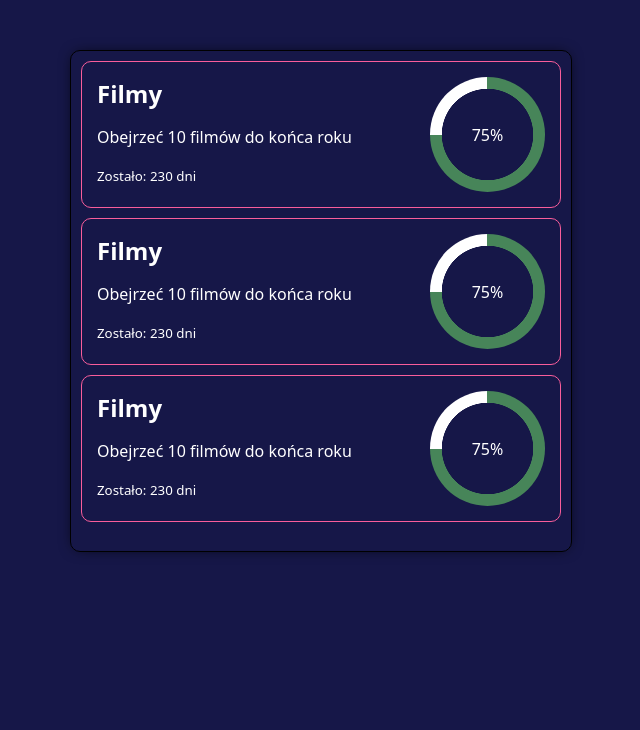
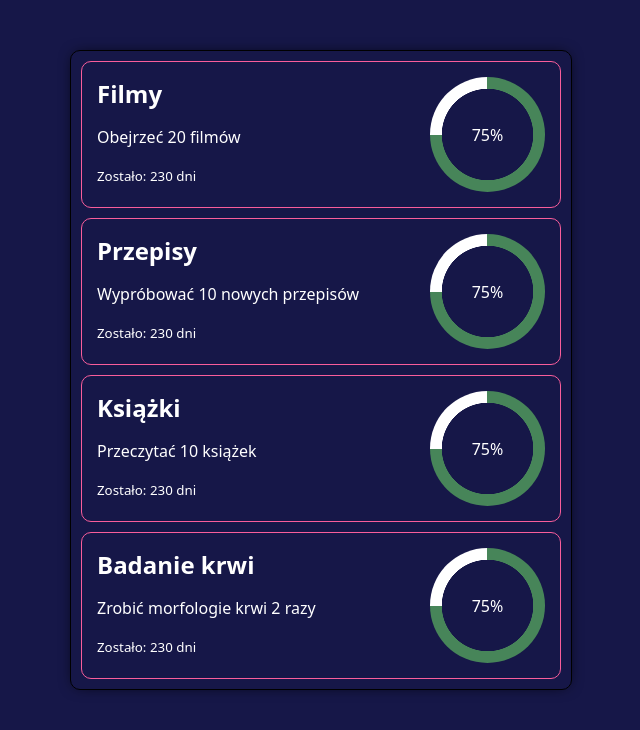
Before and after one commit to czareks2000/GoalsProgress, a React (Create React App) app in the folder goals-progress/: page / in a window 1280 px wide. Shown: the top 730 px of the page, without its empty margins (319-959 px from the left). Built offline with nearby package versions, Linux system fonts and the light colour scheme.

Commit message:
create goals component

```diff
--- a/goals-progress/src/App.js
+++ b/goals-progress/src/App.js
@@ -1,14 +1,12 @@
 import './App.css';
 
-import Goal from './components/Goal';
+import Goals from './components/Goals';
 
 function App() {
   return (
     <div className="container">
       <div className="content">
-        <Goal name="Filmy" progress={75} description="Obejrzeć 10 filmów do końca roku" daysLeft={230}/>
-        <Goal name="Filmy" progress={75} description="Obejrzeć 10 filmów do końca roku" daysLeft={230}/>
-        <Goal name="Filmy" progress={75} description="Obejrzeć 10 filmów do końca roku" daysLeft={230}/>
+        <Goals/>
       </div>
     </div>
   );
--- a/goals-progress/src/components/Goal.js
+++ b/goals-progress/src/components/Goal.js
@@ -1,14 +1,14 @@
-const Goal = ({ name, progress, description, daysLeft }) => {
+const Goal = ({ goal }) => {
   return (
     <div className="goal">
         <div>
-            <h2>{name}</h2>
-            <p>{description}</p>
-            <small>Zostało: {daysLeft} dni</small>
+            <h2>{goal.name}</h2>
+            <p>{goal.description}</p>
+            <small>Zostało: {goal.daysLeft} dni</small>
         </div>
         <div className="progress-bar">
             <progress
-                value={progress}
+                value={goal.progress}
                 min="0"
                 max="100"
                 style={{visibility: 'hidden', height: 0, width:0 }}
--- a/goals-progress/src/components/Goals.js
+++ b/goals-progress/src/components/Goals.js
@@ -1,6 +1,50 @@
+import Goal from "./Goal"
+
 const Goals = () => {
+  const goals = [
+    {
+      id: 1,
+      name: 'Filmy',
+      description: 'Obejrzeć 20 filmów',
+      currentValue: 4,
+      targetValue: 20,
+      progress: 20,
+      daysLeft: 230
+    },
+    {
+      id: 2,
+      name: 'Przepisy',
+      description: 'Wypróbować 10 nowych przepisów',
+      currentValue: 5,
+      targetValue: 10,
+      progress: 50,
+      daysLeft: 230
+    },
+    {
+      id: 3,
+      name: 'Książki',
+      description: 'Przeczytać 10 książek',
+      currentValue: 3,
+      targetValue: 10,
+      progress: 30,
+      daysLeft: 230
+    },
+    {
+      id: 4,
+      name: 'Badanie krwi',
+      description: 'Zrobić morfologie krwi 2 razy',
+      currentValue: 1,
+      targetValue: 2,
+      progress: 50,
+      daysLeft: 230
+    }
+  ]
+
   return (
     <div>
+      {goals.map((goal) => (
+        <Goal key={goal.id} goal={goal}/>
+      ))}
 
     </div>
   )
```
